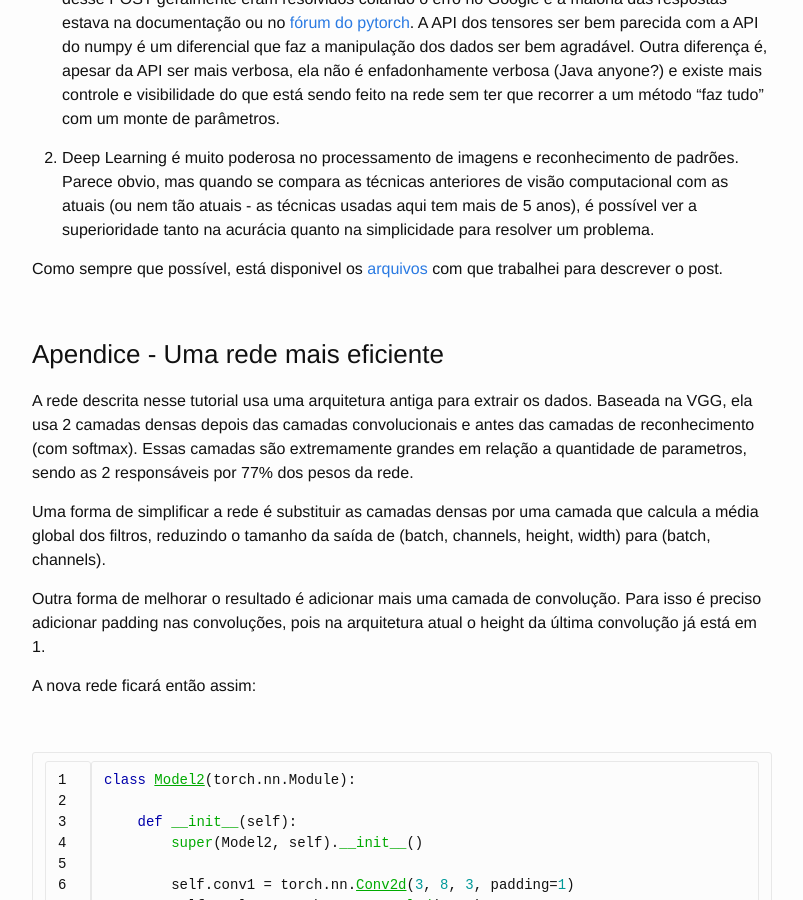
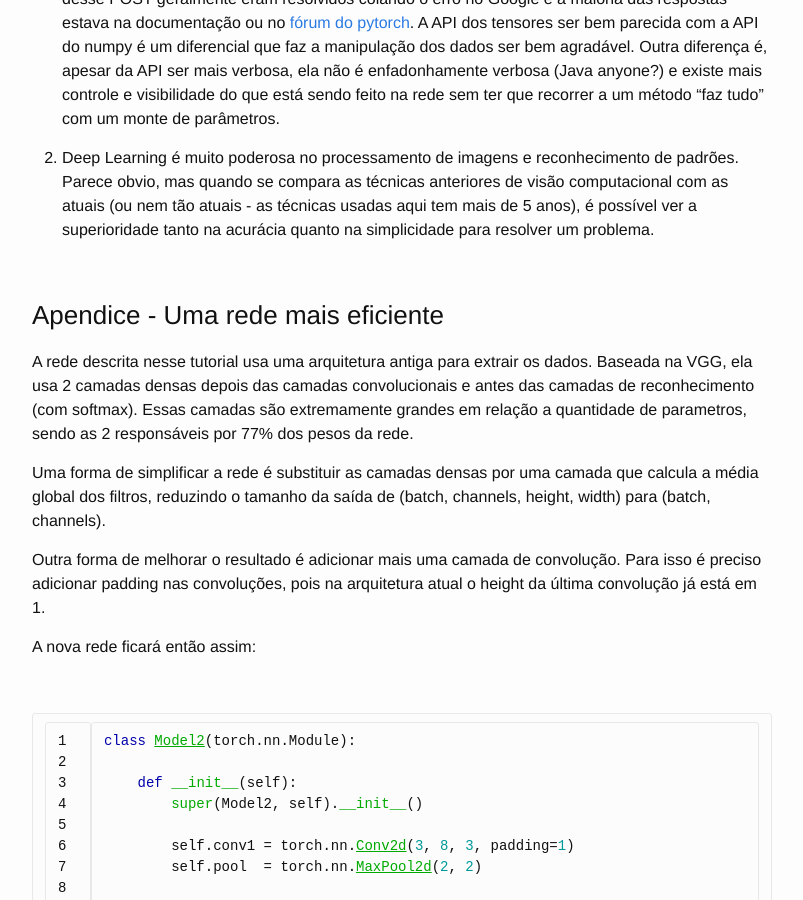
Before and after one commit to begnini/begnini.github.io, a Jekyll site: the page built from _posts/2020-02-23-quebrando-captcha-com-deep-learning.markdown, in a window 1280 px wide and 900 px high, scrolled down 13449 px. Shown: the whole window, without its empty margins (238-1041 px from the left). Built offline with Jekyll 4.4.1, drawn with Linux system fonts in a browser that asks for light colours.

Commit message:
removido citacao a arquivo de imagens

```diff
--- a/_posts/2020-02-23-quebrando-captcha-com-deep-learning.markdown
+++ b/_posts/2020-02-23-quebrando-captcha-com-deep-learning.markdown
@@ -580,8 +580,6 @@ Com esse experimento, foi possível tirar 2 conclusões:
 
 2. Deep Learning é muito poderosa no processamento de imagens e reconhecimento de padrões. Parece obvio, mas quando se compara as técnicas anteriores de visão computacional com as atuais (ou nem tão atuais - as técnicas usadas aqui tem mais de 5 anos), é possível ver a superioridade tanto na acurácia quanto na simplicidade para resolver um problema.
 
-Como sempre que possível, está disponivel os [arquivos](/files/2020-02-23-quebrando-captcha-com-deep-learning/images.tar.gz) com que trabalhei para descrever o post.
-
 <br />
 
 ### Apendice - Uma rede mais eficiente
```
